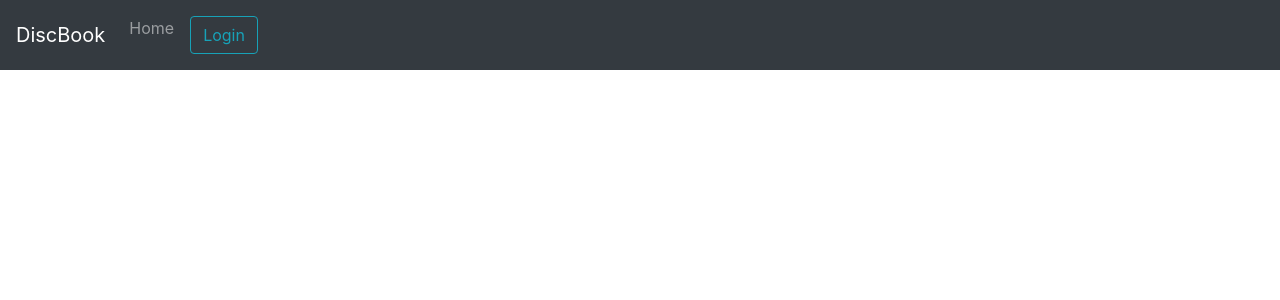
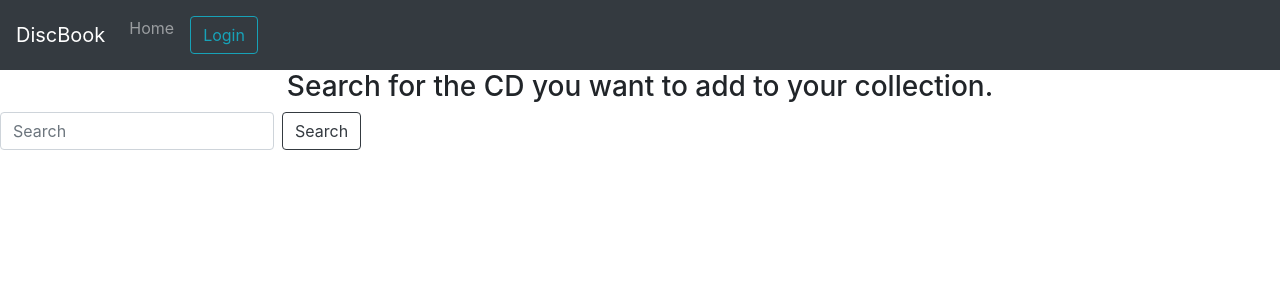
Before and after one commit to Jannis-Passalis/DiscBook-Client, a React (Create React App) app: page /addcd in a window 1280 px wide. Shown: the top 300 px of the page. Built offline with nearby package versions, Linux system fonts and the light colour scheme; no server answers.

Commit message:
Create add cd page and connect it to button and route

```diff
--- a/src/App.js
+++ b/src/App.js
@@ -5,6 +5,7 @@
 import Login from "./pages/Login";
 import MyDiscBook from "./pages/MyDiscBook";
 import SignUp from "./pages/SignUp";
+import AddCd from "./pages/AddCd";
 
 function App() {
   return (
@@ -15,6 +16,7 @@
         <Route path="/login" component={Login} />
         <Route path="/mydiscbook" component={MyDiscBook} />
         <Route path="/signup" component={SignUp} />
+        <Route path="/addcd" component={AddCd} />
       </Switch>
     </div>
   );
--- /dev/null
+++ b/src/pages/AddCd.js
@@ -0,0 +1,16 @@
+import React from "react";
+import { Button, Form, FormControl } from "react-bootstrap";
+
+export default function AddCd() {
+  return (
+    <div>
+      <h3 className="App">
+        Search for the CD you want to add to your collection.
+      </h3>
+      <Form inline>
+        <FormControl type="text" placeholder="Search" className="mr-sm-2" />
+        <Button variant="outline-dark">Search</Button>
+      </Form>
+    </div>
+  );
+}
--- a/src/pages/MyDiscBook.js
+++ b/src/pages/MyDiscBook.js
@@ -2,7 +2,7 @@
 import { useDispatch, useSelector } from "react-redux";
 import { getUserWithStoredToken } from "../store/user/actions";
 import { selectUser } from "../store/user/selectors";
-import { Figure } from "react-bootstrap";
+import { Button, Figure, Form, Nav } from "react-bootstrap";
 import FigureCaption from "react-bootstrap/esm/FigureCaption";
 import moment from "moment";
 import { selectAllCds } from "../store/cd/selectors";
@@ -49,6 +49,11 @@
           alt="Profile Picture"
         />
       </Figure>
+      <Form.Group className="mt-5">
+        <Nav.Link href="/addcd">
+          <Button variant="outline-dark">Add CD's to your collection</Button>
+        </Nav.Link>
+      </Form.Group>
       <div>
         {!usersCds
           ? "Loading CD's"
```
